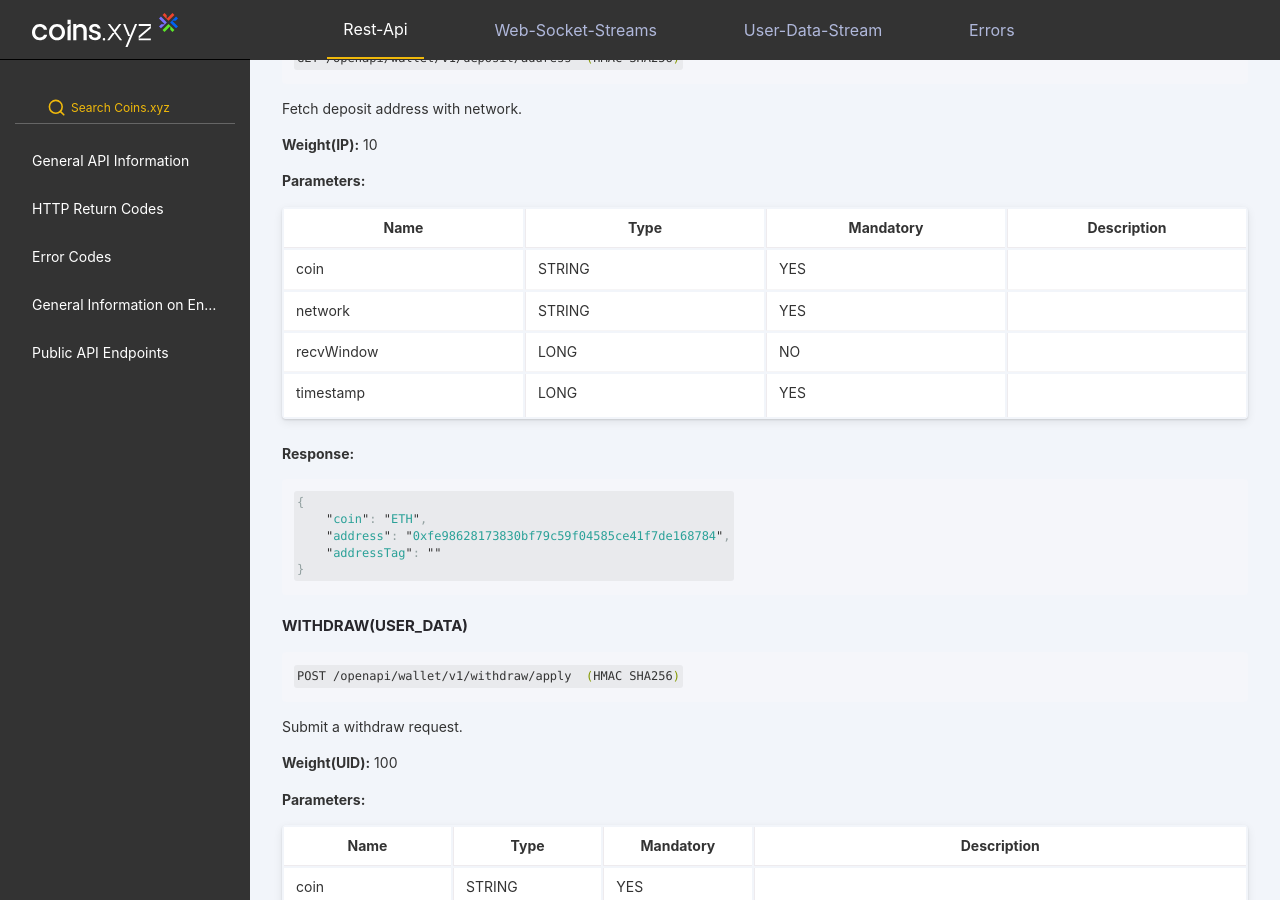
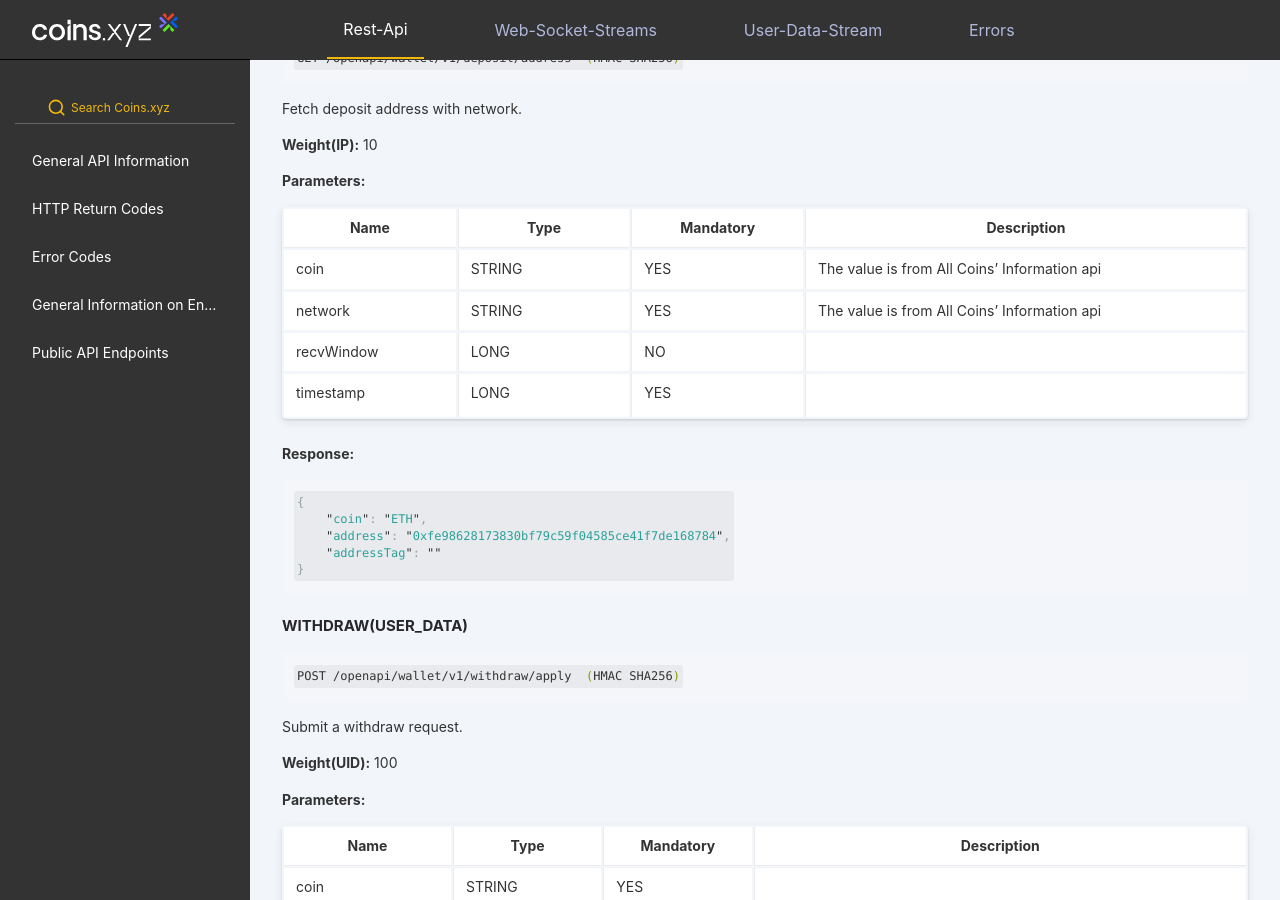
Before and after one commit to coins-docs/xyz, a Jekyll site: the page built from docs/rest-api.md, in a window 1280 px wide and 900 px high, scrolled down 14901 px. Built offline with Jekyll 4.4.1, drawn with Linux system fonts in a browser that asks for light colours.

Commit message:
Update rest-api.md

```diff
--- a/docs/rest-api.md
+++ b/docs/rest-api.md
@@ -803,8 +803,8 @@ Fetch deposit address with network.
 
 Name | Type | Mandatory | Description
 ------------ | ------------ | ------------ | ------------
-coin | STRING | YES |
-network | STRING | YES |
+coin | STRING | YES | The value is from All Coins' Information api
+network | STRING | YES | The value is from All Coins' Information api
 recvWindow | LONG | NO |
 timestamp | LONG | YES |
 
```
